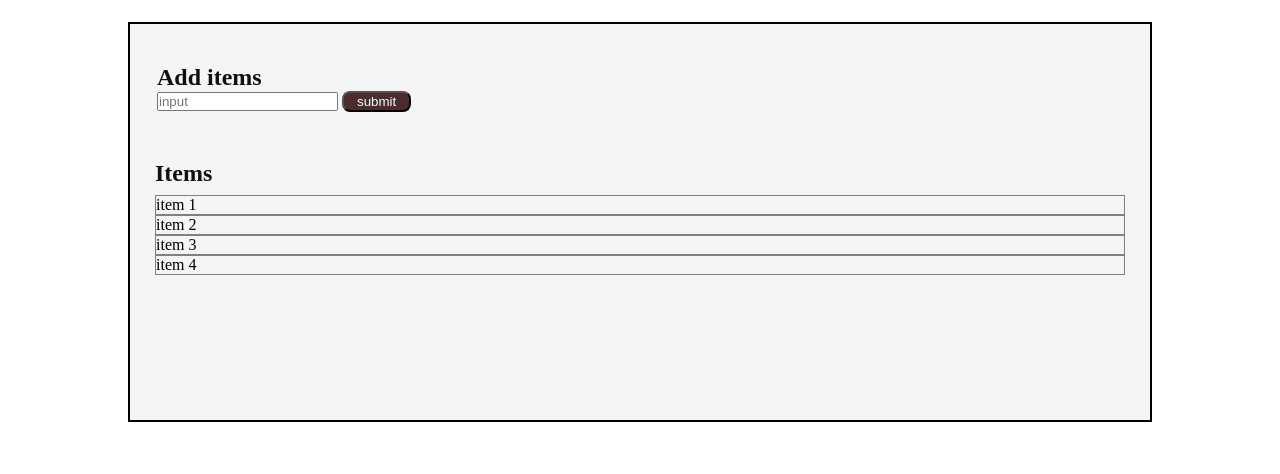
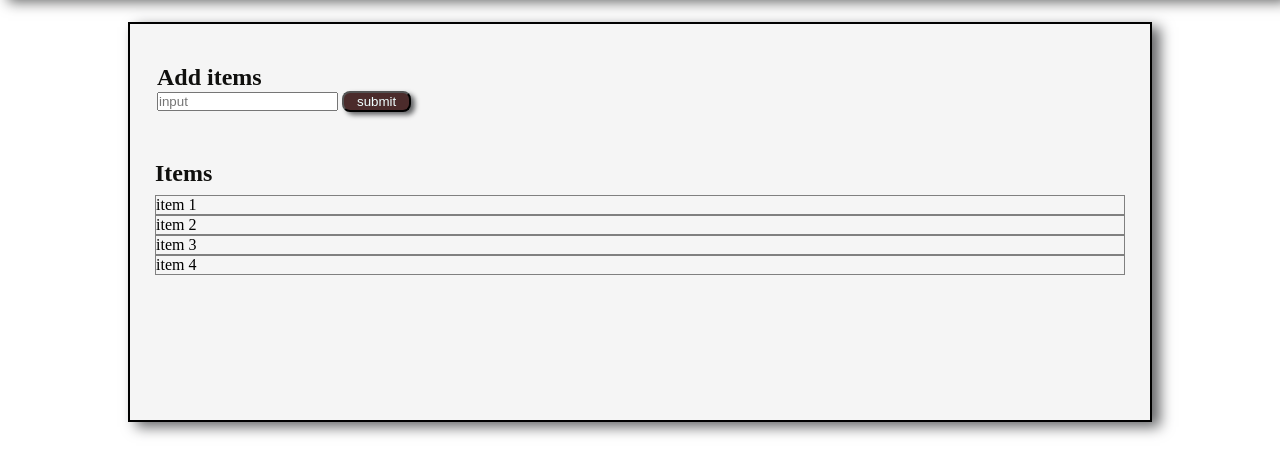
Before and after one commit to patilkedar147/practice-work, a plain HTML site: page index.html in a window 1280 px wide. Shown: the part 48-522 px from the top of the page. Drawn offline with Linux system fonts and the light colour scheme.

Commit message:
shadow study

```diff
--- a/main.css
+++ b/main.css
@@ -6,6 +6,7 @@
 header{
     background-color: pink;
     color: black;
+    box-shadow:  8px 5px 13px rgb(101, 102, 102);
 }
 span h1{
   margin-top: 0px;
@@ -19,6 +20,7 @@ span h1{
     top: 0px;
     height: 50vh;
     background-color: whitesmoke;
+    box-shadow:  8px 5px 13px rgb(101, 102, 104);
 }
 .main{
     padding: 40px 27px;
@@ -48,6 +50,7 @@ h2{
     border-radius: 8px;
     padding: 1px 13px;
     cursor: pointer;
+    box-shadow: 4px 3px 5px rgb(101, 102, 104);
 }
 #btn:hover{
     background-color: rgb(26, 75, 75);
```
